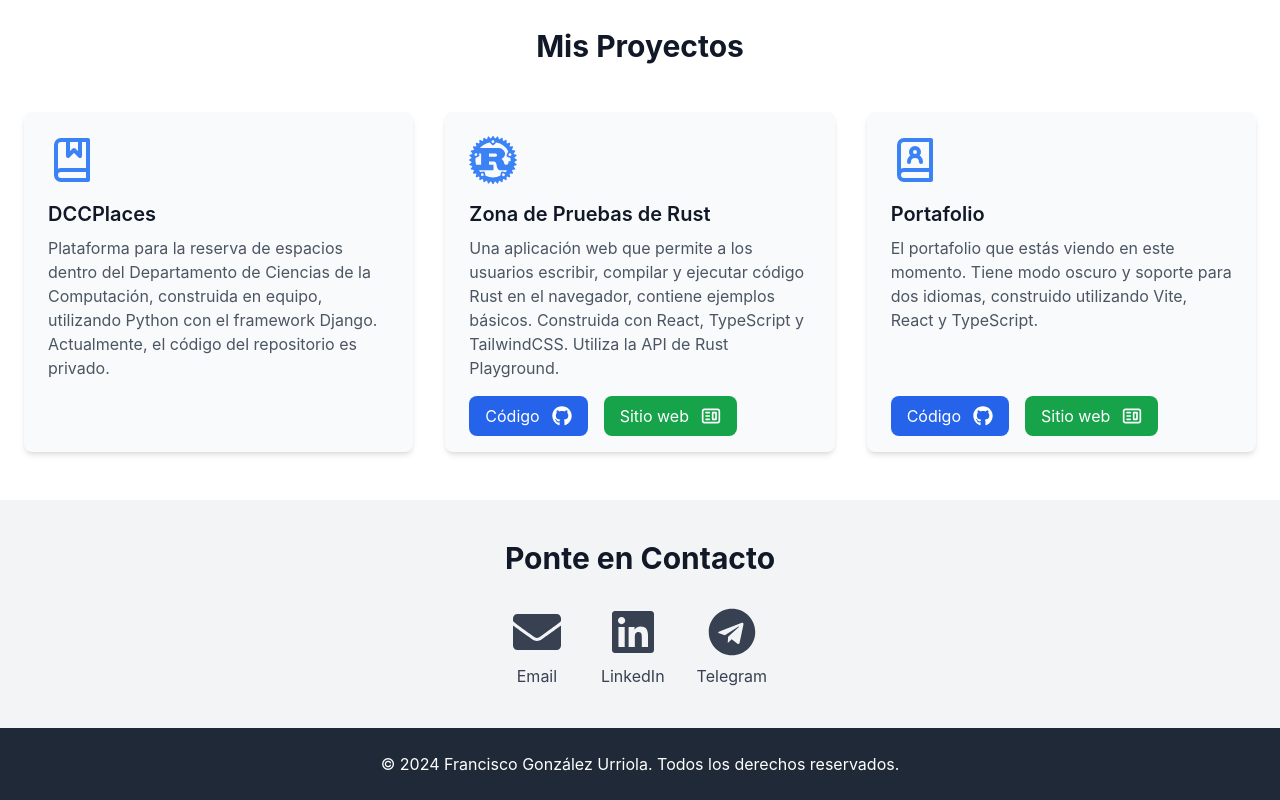
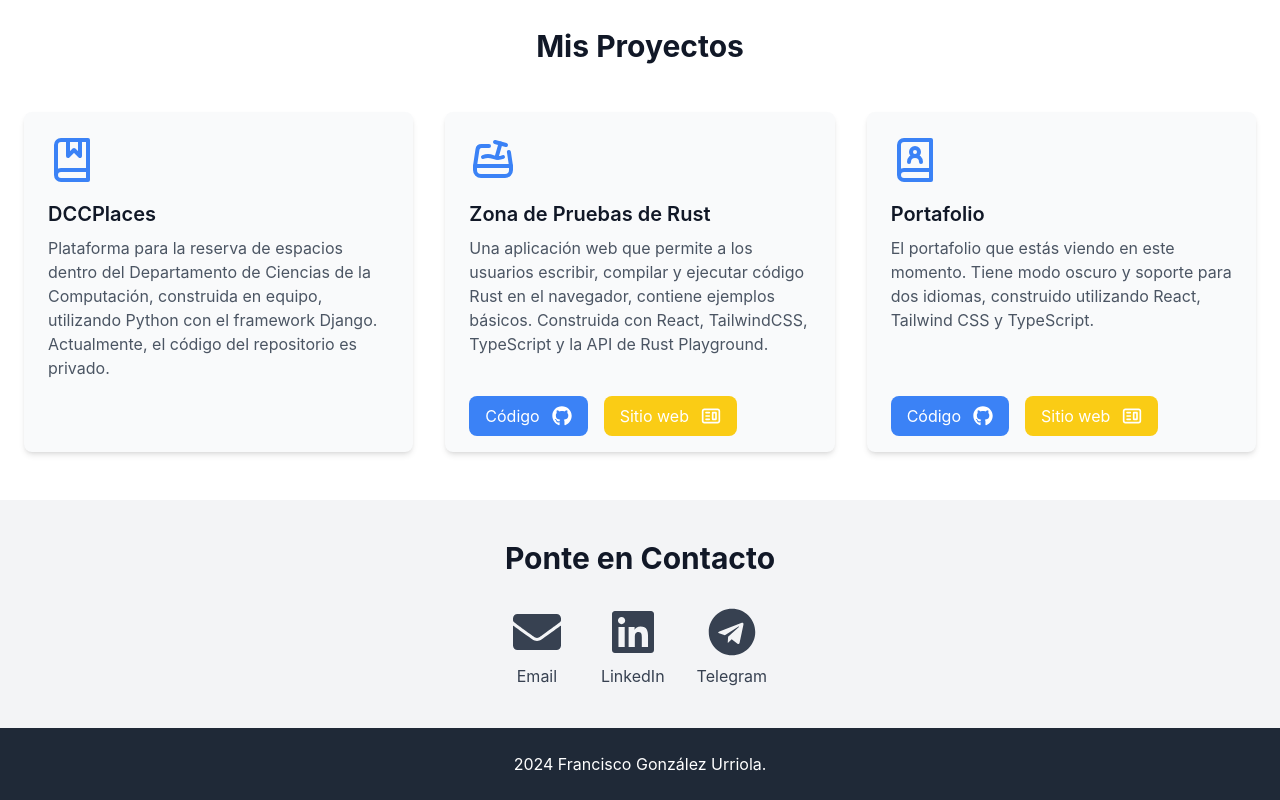
Before and after one commit to fgonzalezurriola/Portfolio-React-Vite, a React (Vite) app: page / in a window 1280 px wide. Shown: the part 1000-1800 px from the top of the page. Built offline with nearby package versions, Linux system fonts and the light colour scheme.

Commit message:
Styles: Updated styles for Hero and Projects Website button

```diff
--- a/src/components/Hero.tsx
+++ b/src/components/Hero.tsx
@@ -1,6 +1,6 @@
 import React from 'react';
 import { useTranslation } from 'react-i18next';
-import { Code } from 'lucide-react';
+import { FaCode } from "react-icons/fa";
 
 const Hero: React.FC = () => {
   const { t } = useTranslation();
@@ -12,7 +12,7 @@ const Hero: React.FC = () => {
   return (
     <section id="home" className="bg-gradient-to-r from-blue-500 to-purple-600 text-white py-12">
       <div className="container mx-auto px-6 text-center">
-        <Code size={64} className="mx-auto mb-6" />
+        <FaCode size={64} className="mx-auto mb-6" />
         <h1 className="text-4xl md:text-6xl font-bold mb-2">
           {t('hero.greeting')} <span className="text-yellow-300">{t('hero.name')}</span>
         </h1>
--- a/src/components/Projects.tsx
+++ b/src/components/Projects.tsx
@@ -1,8 +1,9 @@
 import React from 'react';
 import { useTranslation } from 'react-i18next';
 import { BookMarked, BookUser } from 'lucide-react';
-import { FaGithub, FaRust } from 'react-icons/fa';
+import { FaGithub } from 'react-icons/fa';
 import { CgWebsite } from "react-icons/cg";
+import { TbSandbox } from "react-icons/tb";
 
 const Projects: React.FC = () => {
   const { t } = useTranslation();
@@ -16,7 +17,7 @@ const Projects: React.FC = () => {
       deploy: ''
     },
     {
-      icon: FaRust,
+      icon: TbSandbox,
       title: 'projects.project2.title',
       description: 'projects.project2.description',
       githubLink: 'https://github.com/fgonzalezurriola/Zona-de-Pruebas-de-Rust',
@@ -52,7 +53,7 @@ const Projects: React.FC = () => {
                   href={project.githubLink}
                   target="_blank"
                   rel="noopener noreferrer"
-                  className="inline-flex mx-2 items-center px-4 py-2 bg-blue-600 text-white rounded-lg hover:bg-blue-700 transition-colors duration-300"
+                  className="inline-flex mx-2 items-center px-4 py-2 bg-blue-500 text-white rounded-lg hover:bg-blue-700 transition-colors duration-300"
                 >
                   {t('projects.code')}
                   <FaGithub className="ml-3" size={20} />
@@ -65,7 +66,7 @@ const Projects: React.FC = () => {
                   href={project.deploy}
                   target="_blank"
                   rel="noopener noreferrer"
-                  className="inline-flex mx-2 items-center px-4 py-2 bg-green-600 text-white rounded-lg hover:bg-green-700 transition-colors duration-300"
+                  className="inline-flex mx-2 items-center px-4 py-2 bg-yellow-400 text-white rounded-lg hover:bg-yellow-600 transition-colors duration-300"
                 >
                   {t('projects.deployed')}
                   <CgWebsite className="ml-3" size={20} />
--- a/src/locales/en.json
+++ b/src/locales/en.json
@@ -27,11 +27,11 @@
     },
     "project2": {
       "title": "Rust Playground",
-      "description": "A web application that allows users to write, compile, and run Rust code in the browser, featuring basic examples. Built with React, TypeScript, and TailwindCSS. Utilizes the Rust Playground API."
+      "description": "A web application that allows users to write, compile, and run Rust code in the browser, featuring basic examples. Built with React, Tailwind CSS, TypeScript and the Rust Playground API."
     },
     "project3": {
       "title": "Portfolio",
-      "description": "The portfolio you're currently viewing, featuring dark mode and multi-language support, built with Vite, React, and TypeScript."
+      "description": "The portfolio you're currently viewing, featuring dark mode and multi-language support, built with React, Tailwind CSS and TypeScript."
     },
     "code": "Code",
     "deployed": "Website"
@@ -41,6 +41,6 @@
     "email": "Email"
   },
   "footer": {
-    "copyright": "© 2024 Francisco González Urriola. All rights reserved."
+    "copyright": "2024 Francisco González Urriola"
   }
 }
--- a/src/locales/es.json
+++ b/src/locales/es.json
@@ -27,11 +27,11 @@
     },
     "project2": {
       "title": "Zona de Pruebas de Rust",
-      "description": "Una aplicación web que permite a los usuarios escribir, compilar y ejecutar código Rust en el navegador, contiene ejemplos básicos. Construida con React, TypeScript y TailwindCSS. Utiliza la API de Rust Playground."
+      "description": "Una aplicación web que permite a los usuarios escribir, compilar y ejecutar código Rust en el navegador, contiene ejemplos básicos. Construida con React, TailwindCSS, TypeScript y la API de Rust Playground."
     },
     "project3": {
       "title": "Portafolio",
-      "description": "El portafolio que estás viendo en este momento. Tiene modo oscuro y soporte para dos idiomas, construido utilizando Vite, React y TypeScript."
+      "description": "El portafolio que estás viendo en este momento. Tiene modo oscuro y soporte para dos idiomas, construido utilizando React, Tailwind CSS y TypeScript."
     },
     "code": "Código",
     "deployed": "Sitio web"
@@ -41,6 +41,6 @@
     "email": "Email"
   },
   "footer": {
-    "copyright": "© 2024 Francisco González Urriola. Todos los derechos reservados."
+    "copyright": "2024 Francisco González Urriola."
   }
 }
```
